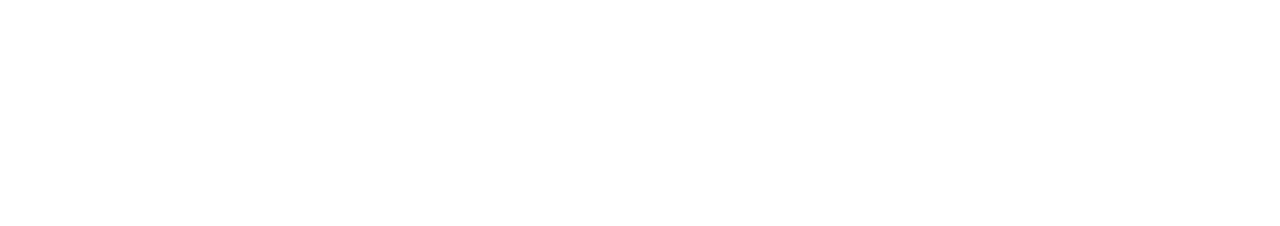
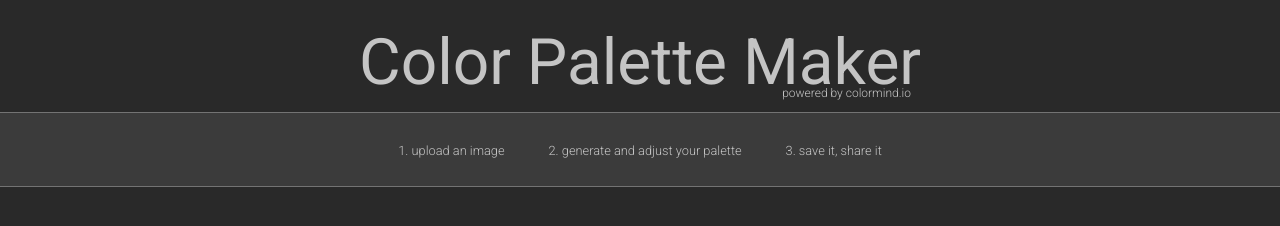
Before and after one commit to brij8/ajax-project, a website: page index.html in a window 1280 px wide. Drawn offline with Linux system fonts and the light colour scheme.

Commit message:
css/html progress

```diff
--- a/css/styles.css
+++ b/css/styles.css
@@ -0,0 +1,68 @@
+body {
+  background-color: rgba(41, 41, 41, 1);
+  color: rgba(196, 196, 196, 1);
+  font-family: Roboto, sans-serif;
+  font-weight: 300;
+}
+
+/* .row {
+  border: 1px solid white;
+} */
+
+/* header */
+
+.name {
+  margin-top: 45px;
+  width: 562px;
+  margin-left: auto;
+  margin-right: auto;
+}
+
+.app-name {
+  text-align: right;
+  font-weight: 400;
+  font-size: 4rem;
+  margin-bottom: 5px;
+  line-height: 2.25rem;
+}
+
+.app-subtitle {
+  text-align: right;
+  margin-top: 0;
+  padding-right: 10px;
+  font-size: 0.75rem;
+}
+
+.instructions {
+  text-align: center;
+  height: 75px;
+  background-color: rgba(59, 59, 59, 1);
+  border-top: 1px solid rgba(115, 115, 115, 1);
+  border-bottom: 1px solid rgba(115, 115, 115, 1);
+}
+
+.instruct {
+  margin-top: 27px;
+}
+
+span {
+  font-size: 0.8rem;
+  padding: 0 20px;
+}
+
+/* main */
+
+/* palette */
+.palette {
+  height: 200px;
+}
+
+/* img-preview */
+.img-preview {
+  height: 300px;
+}
+
+/* saved-palettes */
+.saved-palettes {
+  height: 500px;
+}
--- a/index.html
+++ b/index.html
@@ -3,6 +3,10 @@
 <head>
   <meta charset="UTF-8">
   <meta name="viewport" content="width=device-width, initial-scale=1.0">
+  <link rel="preconnect" href="https://fonts.googleapis.com">
+  <link rel="preconnect" href="https://fonts.gstatic.com" crossorigin>
+  <link href="https://fonts.googleapis.com/css2?family=Roboto:ital,wght@0,100;0,300;0,400;1,100;1,300;1,400&display=swap"
+    rel="stylesheet">
   <title>AJAX Project</title>
   <link rel="icon" href="images/favicon.ico">
   <link rel="stylesheet" href="css/reset.css">
@@ -10,10 +14,35 @@
   <link rel="stylesheet" href="css/styles.css">
 </head>
 <body>
+
   <header>
+    <div class="row">
+      <div class="name">
+        <h1 class="app-name">Color Palette Maker</h1>
+        <p class="app-subtitle">powered by colormind.io</p>
+      </div>
+    </div>
+    <div class="row instruct-bar">
+      <div class="instructions">
+        <p class="instruct">
+          <span>1. upload an image</span>
+          <span>2. generate and adjust your palette</span>
+          <span>3. save it, share it</span></p>
+      </div>
+    </div>
   </header>
+
   <main>
+
+    <section class="row palette"></section>
+
+    <section class="row img-preview"></section>
+
+    <section class="row saved-palettes"></section>
+
   </main>
+
+
   <script src="js/data.js"></script>
   <script src="js/main.js"></script>
 </body>
```
